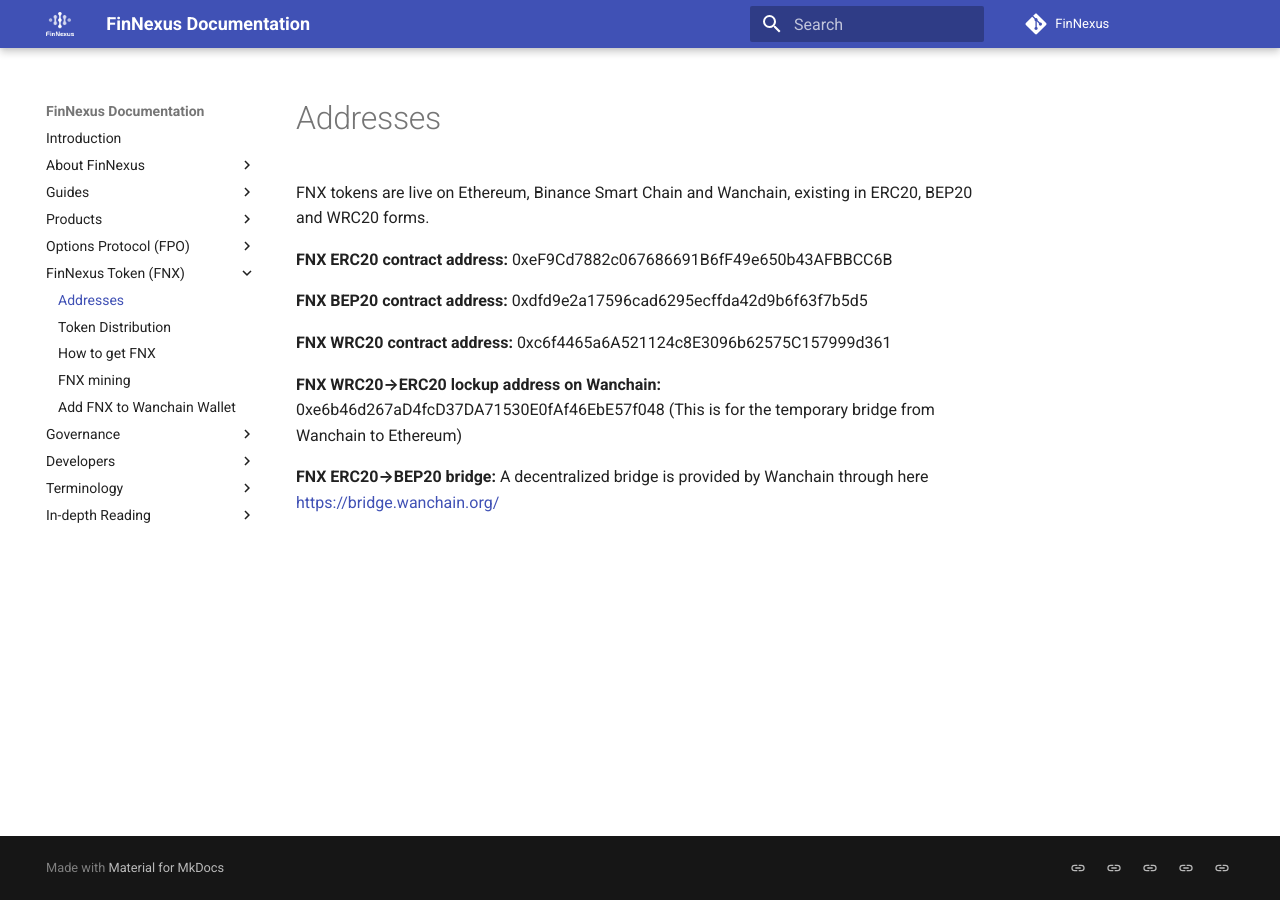
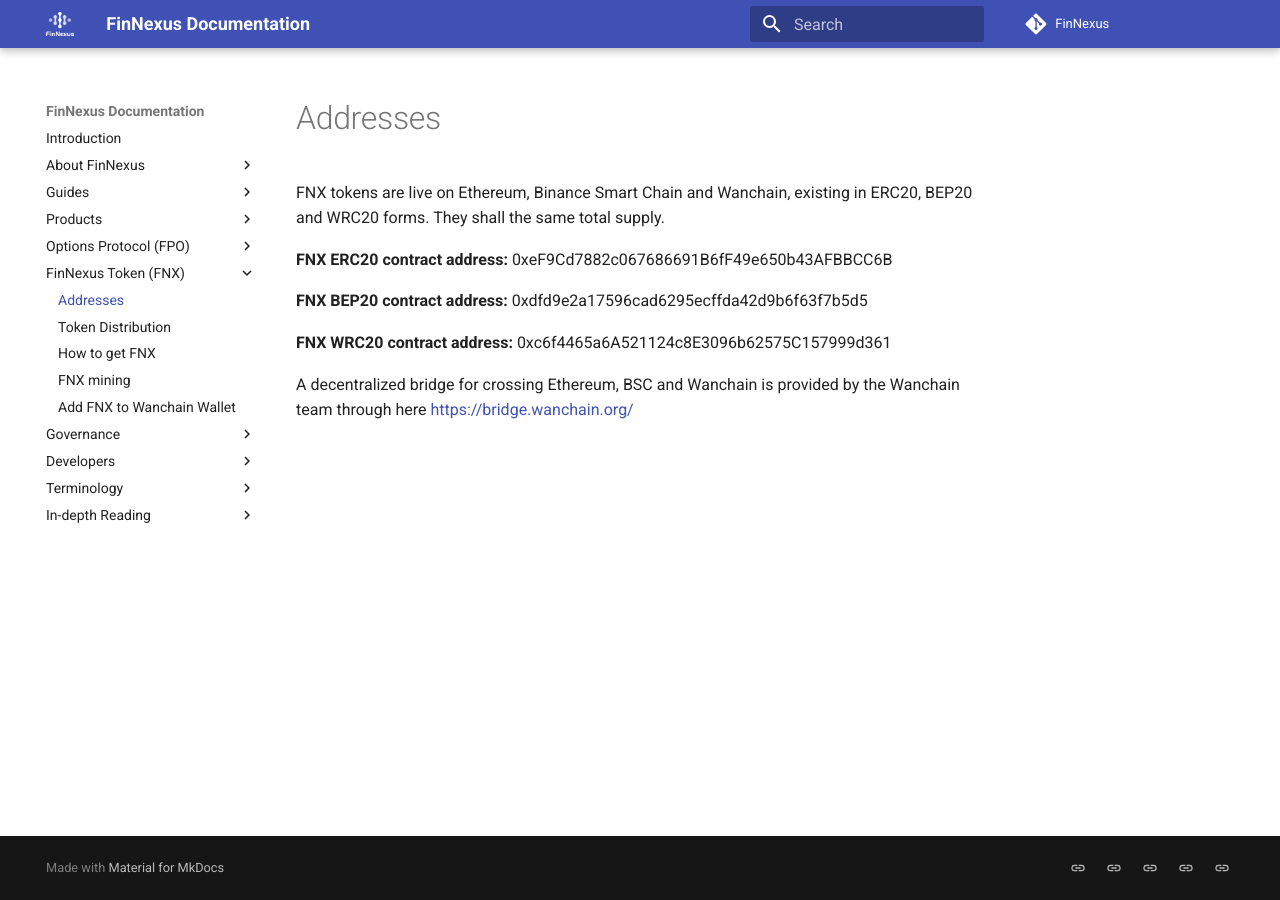
Before and after one commit to Phoenix-Finance/Phoenix-Documentation, an MkDocs documentation site: the page built from content/token/addresses.md, in a window 1280 px wide. Built offline with MkDocs 1.6.1 and Material for MkDocs 9.7.7, drawn with Linux system fonts in a browser that asks for light colours.

Commit message:
add brdge

```diff
--- a/content/token/addresses.md
+++ b/content/token/addresses.md
@@ -1,4 +1,4 @@
-FNX tokens are live on Ethereum, Binance Smart Chain and Wanchain, existing in ERC20, BEP20 and WRC20 forms.
+FNX tokens are live on Ethereum, Binance Smart Chain and Wanchain, existing in ERC20, BEP20 and WRC20 forms. They shall the same total supply.
 
 **FNX ERC20 contract address:** 0xeF9Cd7882c067686691B6fF49e650b43AFBBCC6B
 
@@ -7,8 +7,4 @@ FNX tokens are live on Ethereum, Binance Smart Chain and Wanchain, existing in E
 
 **FNX WRC20 contract address:** 0xc6f4465a6A521124c8E3096b62575C157999d361
 
-**FNX WRC20→ERC20 lockup address on Wanchain:** 0xe6b46d267aD4fcD37DA71530E0fAf46EbE57f048
-(This is for the temporary bridge from Wanchain to Ethereum)
-
-**FNX ERC20→BEP20 bridge:**
-A decentralized bridge is provided by Wanchain through here https://bridge.wanchain.org/
+A decentralized bridge for crossing Ethereum, BSC and Wanchain is provided by the Wanchain team through here https://bridge.wanchain.org/
```
Also changed, not shown: content/token/markets.md (+3 -1 lines).
